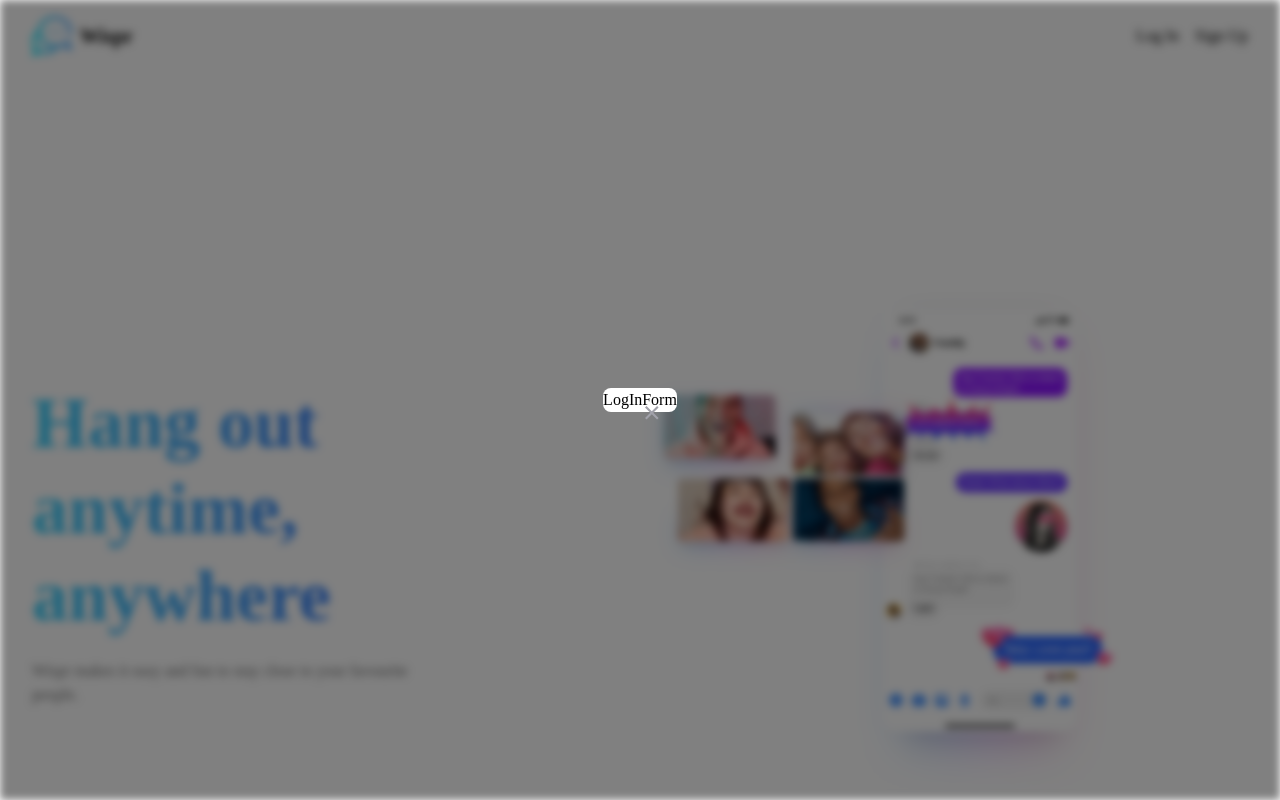
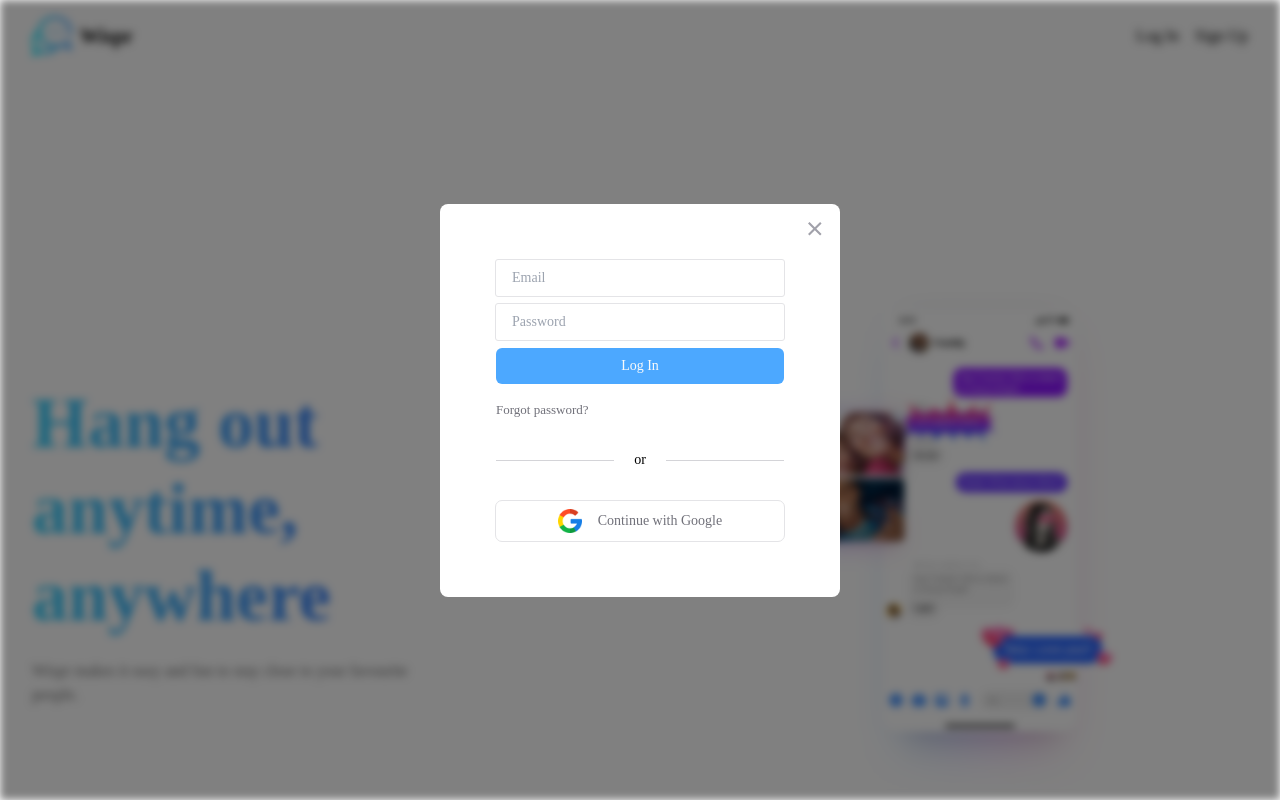
Before and after one commit to thefinethread/wispr, a React (Create React App) app in the folder frontend/: page / in a window 1280 px wide. Both pictures are taken after a click on the button "Log In". Built offline with nearby package versions, Linux system fonts and the light colour scheme; the HTML template or start-up script is replaced by a standard one.

Commit message:
setting up custom input hook

```diff
--- a/frontend/src/commonComponents/Input/Input.jsx
+++ b/frontend/src/commonComponents/Input/Input.jsx
@@ -1,9 +1,20 @@
-const Input = ({ type = "text", placeholder = "" }) => {
+const Input = ({
+  type = "text",
+  placeholder = "",
+  name = "",
+  value,
+  onBlur,
+  onChange,
+}) => {
   return (
     <input
       className="w-72 rounded-sm px-4 py-2 text-sm font-light outline outline-1 outline-zinc-200"
       type={type}
       placeholder={placeholder}
+      name={name}
+      value={value}
+      onChange={onChange}
+      onBlur={onBlur}
     />
   );
 };
--- a/frontend/src/components/Form/LogInForm.jsx
+++ b/frontend/src/components/Form/LogInForm.jsx
@@ -1,7 +1,49 @@
-import React from "react";
+import UnderlineLink from "../../commonComponents/styledComponents/UnderlineLink";
+import GooglePng from "../../assets/images/google.png";
+import Button from "../../commonComponents/Buttons/Button";
+import Input from "../../commonComponents/Input/Input";
+import FormControlStyled from "../../commonComponents/styledComponents/FormControlStyled";
+
+const formFields = [
+  {
+    placeholder: "Email",
+    name: "email",
+    type: "email",
+  },
+  {
+    placeholder: "Password",
+    name: "password",
+    type: "password",
+  },
+];
 
 const LogInForm = () => {
-  return <div>LogInForm</div>;
+  return (
+    <div className="p-14 text-sm font-light">
+      <form className="">
+        {formFields.map((field) => (
+          <FormControlStyled key={field.name}>
+            <Input placeholder={field.placeholder} />
+          </FormControlStyled>
+        ))}
+        <Button type="submit">Log In</Button>
+      </form>
+      <div className="my-4 text-[13px] font-normal text-zinc-500">
+        <UnderlineLink className="after:h-[1px]">
+          Forgot password?
+        </UnderlineLink>
+      </div>
+      <div className="relative my-10 flex h-[1px] w-full items-center justify-center bg-zinc-300">
+        <span className="bg-white px-5">or</span>
+      </div>
+      <div className="mt">
+        <Button version="secondary">
+          <img className="h-6 w-6" src={GooglePng} alt="" />
+          Continue with Google
+        </Button>
+      </div>
+    </div>
+  );
 };
 
 export default LogInForm;
--- a/frontend/src/components/Form/SignUpForm.jsx
+++ b/frontend/src/components/Form/SignUpForm.jsx
@@ -1,9 +1,9 @@
-import { Link } from "react-router-dom";
 import UnderlineLink from "../../commonComponents/styledComponents/UnderlineLink";
 import GooglePng from "../../assets/images/google.png";
 import Button from "../../commonComponents/Buttons/Button";
 import Input from "../../commonComponents/Input/Input";
 import FormControlStyled from "../../commonComponents/styledComponents/FormControlStyled";
+import useInput from "../../hooks/useInput";
 
 const formFields = [
   {
@@ -24,14 +24,62 @@ const formFields = [
 ];
 
 const SignUpForm = () => {
+  const {
+    value: enteredUsername,
+    inputBlurHandler: usernameBlurHandler,
+    valueChangeHandler: usernameChangeHandler,
+  } = useInput();
+
+  const {
+    value: enteredEmail,
+    inputBlurHandler: emailBlurHandler,
+    valueChangeHandler: emailChangeHandler,
+  } = useInput();
+
+  const {
+    value: enteredPassword,
+    inputBlurHandler: passwordBlurHandler,
+    valueChangeHandler: passwordChangeHandler,
+  } = useInput();
+
   return (
     <div className="p-14 text-sm font-light">
-      <form className="">
-        {formFields.map((field) => (
+      <form>
+        {/* {formFields.map((field) => (
           <FormControlStyled key={field.name}>
             <Input placeholder={field.placeholder} />
           </FormControlStyled>
-        ))}
+        ))} */}
+        <FormControlStyled>
+          <Input
+            value={enteredUsername}
+            onChange={usernameChangeHandler}
+            onBlur={usernameBlurHandler}
+            placeholder="Username"
+            name="username"
+            type="text"
+          />
+        </FormControlStyled>
+        <FormControlStyled>
+          <Input
+            value={enteredEmail}
+            onChange={emailChangeHandler}
+            onBlur={emailBlurHandler}
+            placeholder="Email"
+            name="email"
+            type="email"
+          />
+        </FormControlStyled>
+        <FormControlStyled>
+          <Input
+            value={enteredPassword}
+            onChange={passwordChangeHandler}
+            onBlur={passwordBlurHandler}
+            placeholder="Password"
+            name="password"
+            type="password"
+          />
+        </FormControlStyled>
         <Button type="submit">Sign Up</Button>
       </form>
       <div className="my-4 text-[13px] font-normal text-zinc-500">
@@ -45,7 +93,7 @@ const SignUpForm = () => {
       <div className="mt">
         <Button version="secondary">
           <img className="h-6 w-6" src={GooglePng} alt="" />
-          Login with Google
+          Continue with Google
         </Button>
       </div>
     </div>
--- /dev/null
+++ b/frontend/src/hooks/useInput.js
@@ -0,0 +1,22 @@
+import { useState } from "react";
+
+const useInput = () => {
+  const [enteredValue, setEnteredValue] = useState("");
+  const [isTouched, setIsTouched] = useState(false);
+
+  const valueChangeHandler = (e) => {
+    setEnteredValue(e.target.value);
+  };
+
+  const inputBlurHandler = () => {
+    setIsTouched(true);
+  };
+
+  return {
+    value: enteredValue,
+    valueChangeHandler,
+    inputBlurHandler,
+  };
+};
+
+export default useInput;
```
